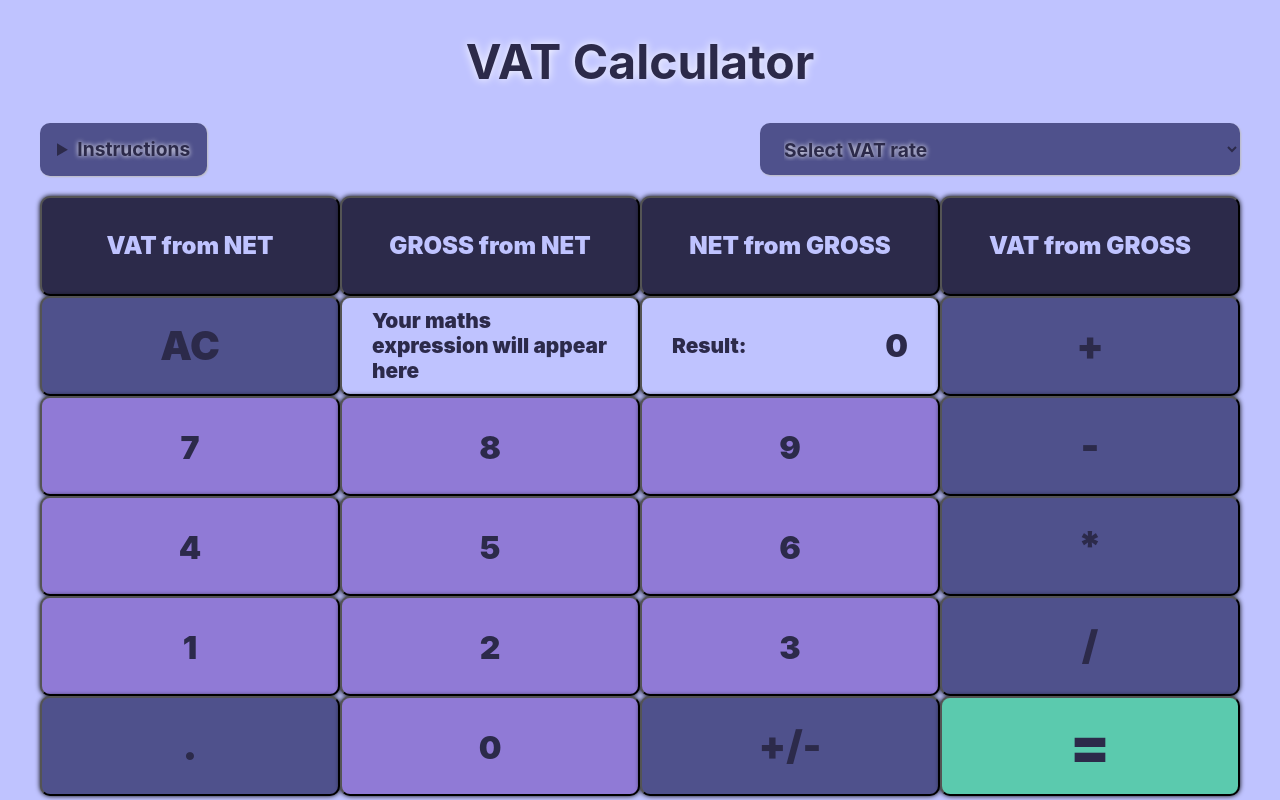
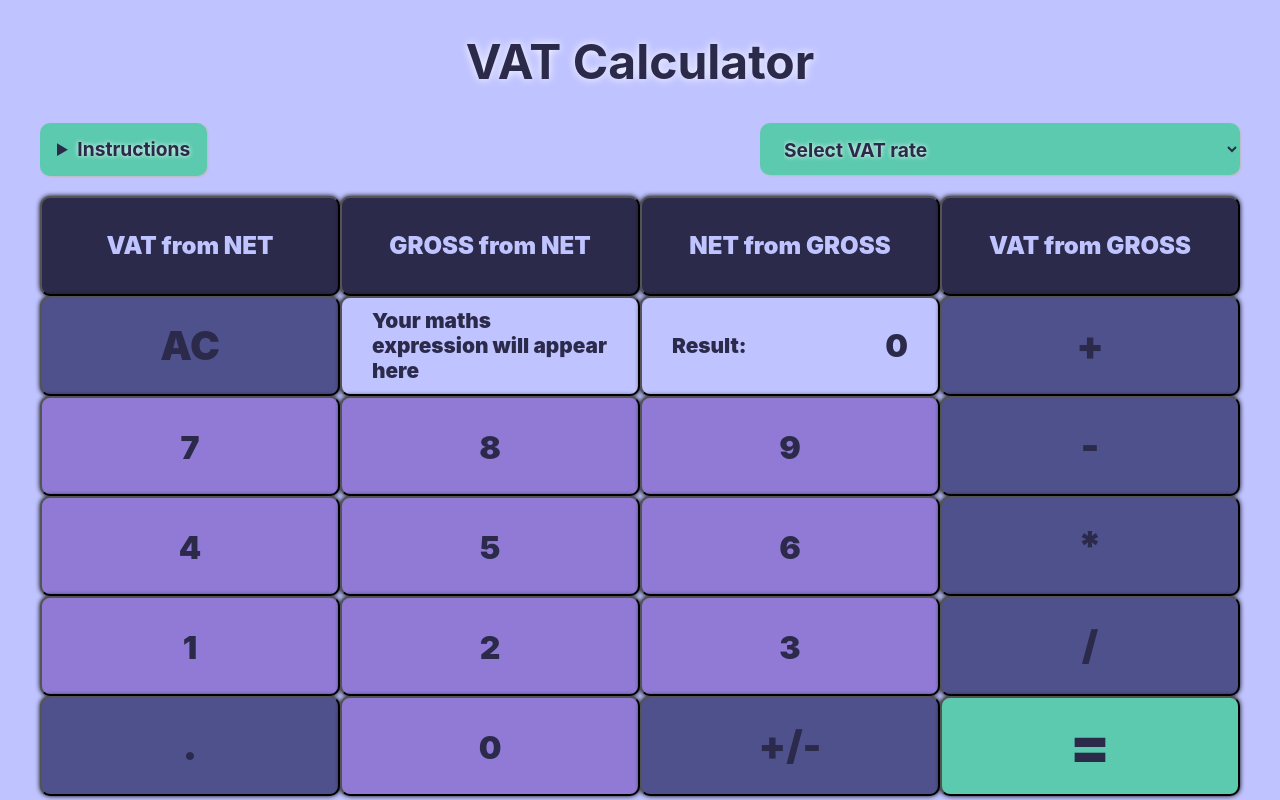
Before and after one commit to maria-walker/accountancy-calculator, a React (Create React App) app: page / in a window 1280 px wide. Built offline with nearby package versions, Linux system fonts and the light colour scheme.

Commit message:
updated colours for improved visibility

```diff
--- a/src/index.css
+++ b/src/index.css
@@ -162,13 +162,13 @@ select {
   font-family: -apple-system, BlinkMacSystemFont, "Segoe UI", "Roboto", "Oxygen",
     "Ubuntu", "Cantarell", "Fira Sans", "Droid Sans", "Helvetica Neue",
     sans-serif;
-  background-color: #4f518c;
+  background-color: #5bcaae;
   color: #2c2a4a;
   text-shadow: 0 0 5px white;
 }
 
 option {
-  background-color: #4f518c;
+  background-color: #5bcaae;
   color: #2c2a4a;
   text-shadow: 0 0 5px white;
   font-size: 0.8em;
@@ -191,7 +191,7 @@ summary {
   padding: 14px 17px 0 17px;
 
   width: max-content;
-  background-color: #4f518c;
+  background-color: #5bcaae;
   color: #2c2a4a;
   text-shadow: 0 0 5px white;
   border: none;
```
